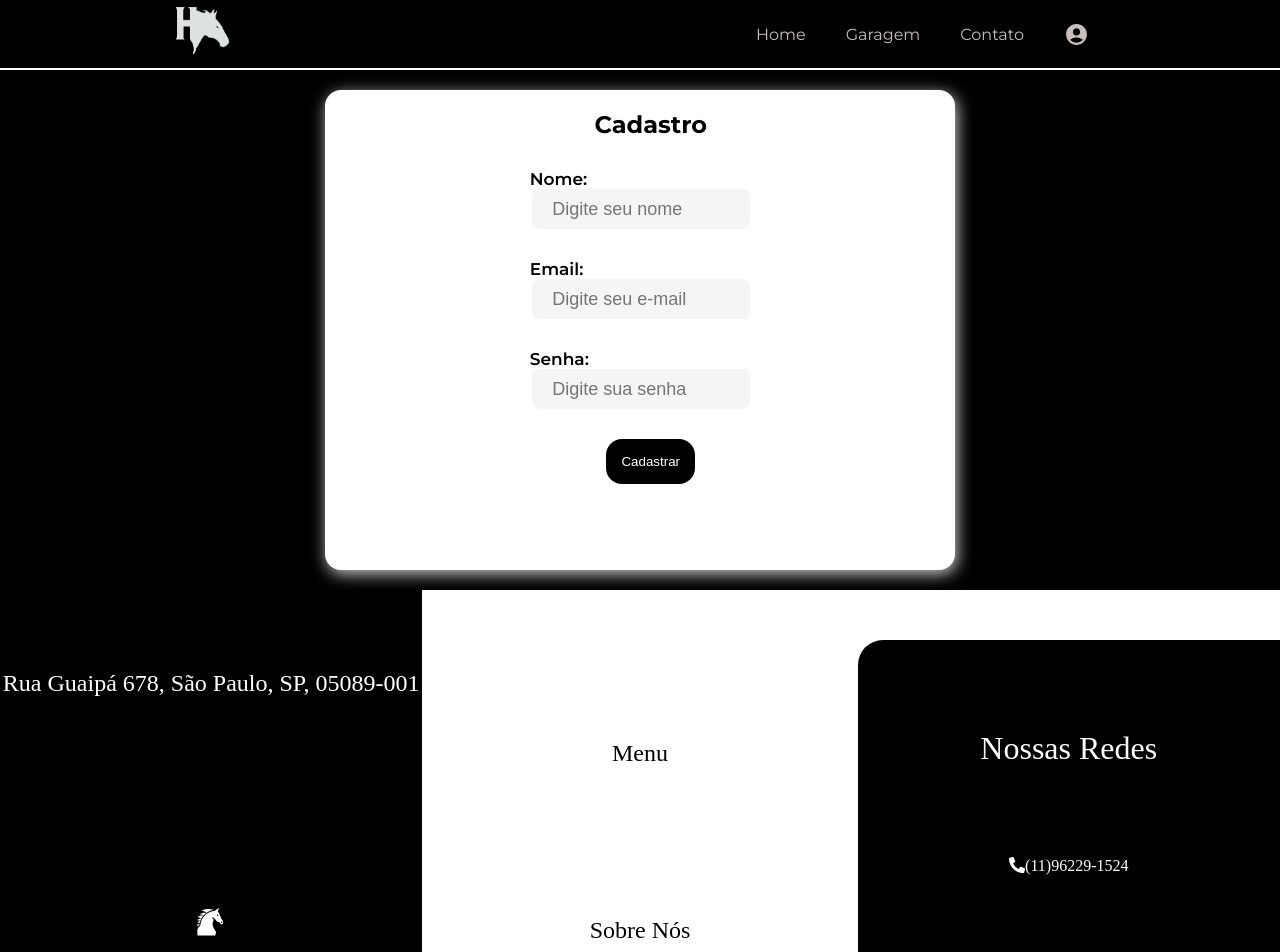
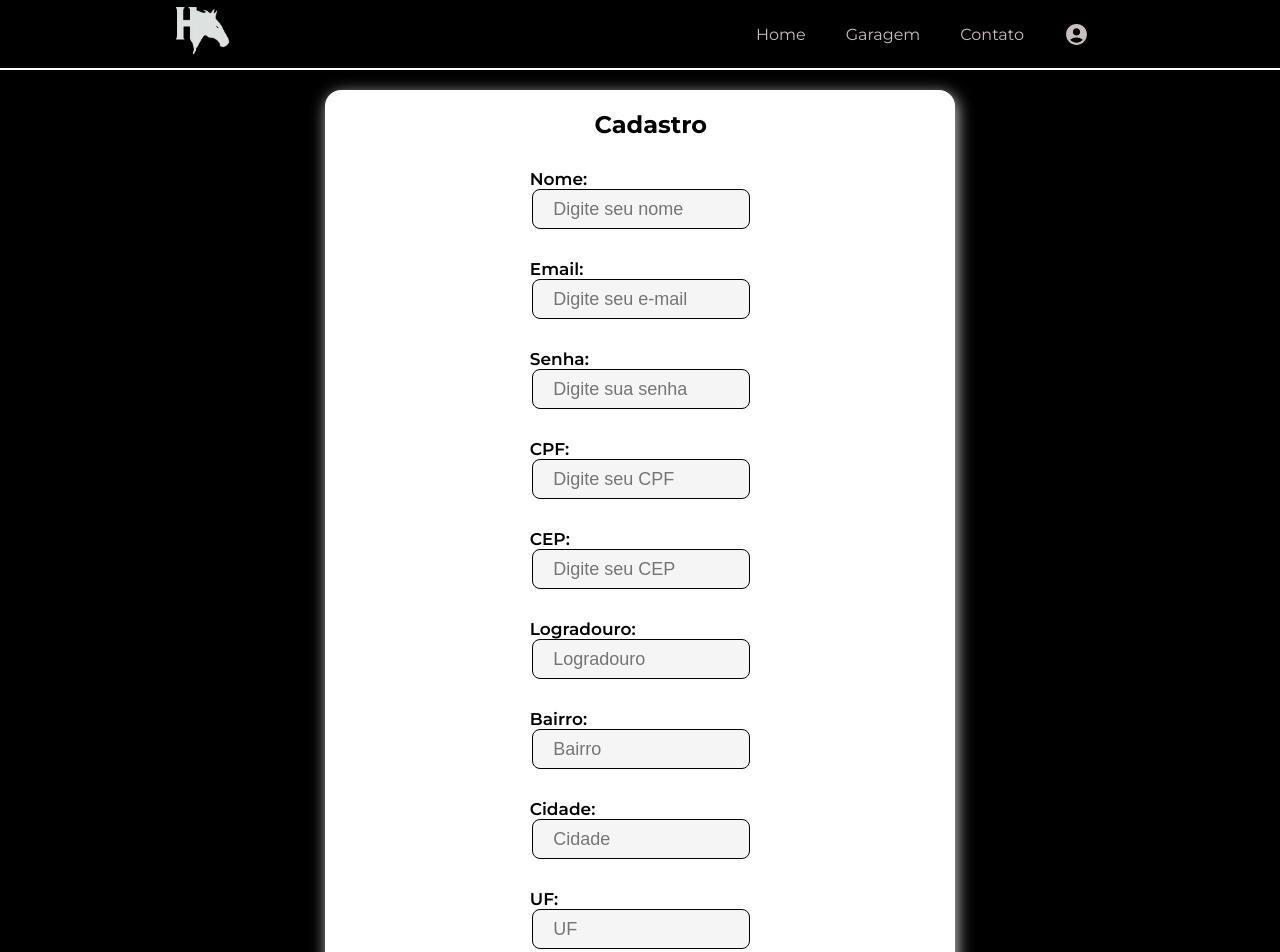
Before and after one commit to lucasma1a/HoistenerTCC, a React (Vite) app: page /cadastro in a window 1280 px wide. Shown: the top 952 px of the page. Built offline with nearby package versions, Linux system fonts and the light colour scheme.

Commit message:
adicionado campos para cadastro de usuário e autopreenchimento com base no cep

```diff
--- a/src/components/CompraCarro/CompraCarro.jsx
+++ b/src/components/CompraCarro/CompraCarro.jsx
@@ -6,7 +6,7 @@ import style from './CompraCarro.module.css';
 const CompraCarro = ({ car }) => {
 
     const navigate = useNavigate()
-    const {reserva ,setReserva} = useContext(AppContext)
+    const {reserva , setReserva} = useContext(AppContext)
 
     let getId = sessionStorage.getItem('id')
     let getToken = sessionStorage.getItem('token')
@@ -19,7 +19,9 @@ const CompraCarro = ({ car }) => {
             navigate('/login')
         } else {
         alert('Reserva efetuada com sucesso')
-        setReserva((count) => count += 1)
+        setReserva((prevReserva) => [...prevReserva, `${car.mark} ${car.model} ${formattedPrice}`])
+        console.log(reserva)
+        handleDelete(car._id)
         navigate('/login')
         }
     }
@@ -31,10 +33,8 @@ const CompraCarro = ({ car }) => {
         } else {
             fetch(`http://localhost:4000/car/${id}`, {
                 method: 'DELETE',
-            }).then((response) => {
-                if(response.status === 200){
-                    console.log('Mikael esteve aki')
-                }
+            }).then(() => {
+                console.log('Carro da exclusão', id)
             })
         }
     }
@@ -126,7 +126,7 @@ const CompraCarro = ({ car }) => {
                             />
                         </label>
 
-                        <button onClick={() => handleDelete(car._id)}>Reservar Carro</button>
+                        <button>Reservar Carro</button>
 
                     </form>
                 </div>
--- a/src/components/DetalhesCarro/DetalhesCarro.jsx
+++ b/src/components/DetalhesCarro/DetalhesCarro.jsx
@@ -35,7 +35,7 @@ export default function DetalhesCarro({infoCar}){
                 <div className={style.desc}>
                     <ul>
                         <li><b>Placa:</b> {infoCar.plate}</li>
-                        <li><b>Data de lançamento:</b> {infoCar.releaseDate}</li>
+                        <li><b>Data de lançamento:</b> {new Date(infoCar.releaseDate).toLocaleDateString()}</li>
                         <li><b>Cor:</b> {infoCar.color}</li>
                     </ul>
 
@@ -48,7 +48,9 @@ export default function DetalhesCarro({infoCar}){
             </div>
 
             <div className={style.btns}>
-                <button onClick={handleAddToCart}> <PiShoppingCartDuotone size={25}/>Adicionar ao Carrinho</button>
+                <Link to={`/compra/${infoCar._id}`}>
+                <button> <PiShoppingCartDuotone size={25}/>Reservar agora</button>
+                </Link>
                 <Link to='/garagem' className={style.btnLink}>
                 <button>Voltar para garagem</button>
                 </Link>
--- a/src/components/FormCadastro/FormCadastro.jsx
+++ b/src/components/FormCadastro/FormCadastro.jsx
@@ -1,20 +1,48 @@
-import React, { useState } from 'react'
-import { useNavigate } from 'react-router-dom'
-import style from './FormCadastro.module.css'
+import React, { useState } from 'react';
+import { useNavigate } from 'react-router-dom';
+import style from './FormCadastro.module.css';
 
 const FormCadastro = () => {
-
-  const navigate = useNavigate()
+  const navigate = useNavigate();
 
   const [novoUsuario, setNovoUsuario] = useState({
     name: '',
     email: '',
-    password: ''
-  })
+    password: '',
+    cpf: '',
+    cep: '',
+    logradouro: '',
+    bairro: '',
+    localidade: '',
+    uf: ''
+  });
 
   const handleChange = (e) => {
-    setNovoUsuario({...novoUsuario, [e.target.name]: e.target.value});
+    const { name, value } = e.target;
+    setNovoUsuario({ ...novoUsuario, [name]: value });
+
+    if (name === 'cep' && value.length === 8) {
+      fetch(`https://viacep.com.br/ws/${value}/json/`)
+        .then(response => response.json())
+        .then(dados => {
+          if (!dados.erro) {
+            setNovoUsuario((prevUsuario) => ({
+              ...prevUsuario,
+              logradouro: dados.logradouro,
+              bairro: dados.bairro,
+              localidade: dados.localidade,
+              uf: dados.uf,
+            }));
+          } else {
+            alert('CEP não encontrado');
           }
+        })
+        .catch(error => {
+          console.error('Erro ao buscar CEP:', error);
+          alert('Erro ao buscar CEP');
+        });
+    }
+  };
 
   const handleSubmit = (e) => {
     e.preventDefault();
@@ -24,17 +52,18 @@ const FormCadastro = () => {
         "Content-Type": "application/json",
       },
       body: JSON.stringify(novoUsuario),
-      }).then(({status}) => {
-        if(status === 400){
-          alert('Já existe um usuário com este email cadastrado')
+    }).then(({ status }) => {
+      if (status === 400) {
+        alert('Já existe um usuário com este email cadastrado');
       } else {
-          alert('Usuário cadastrado')
-          navigate('/login')
+        alert('Usuário cadastrado');
+        navigate('/login');
       }
     });
   };
 
-console.log(novoUsuario)
+  //20220170
+
   return (
     <>
       <div className={style.container}>
@@ -43,38 +72,122 @@ console.log(novoUsuario)
 
           <label>
             Nome:
-            <input type="text"
+            <input
+              type="text"
               placeholder='Digite seu nome'
               onChange={handleChange}
               value={novoUsuario.name}
               name='name'
-            required={true}/>
+              required
+            />
           </label>
 
           <label>
             Email:
-            <input type="email"
+            <input
+              type="email"
               placeholder='Digite seu e-mail'
               onChange={handleChange}
               value={novoUsuario.email}
               name='email'
-            required={true}/>
+              required
+            />
           </label>
 
           <label>
             Senha:
-            <input type="password" placeholder='Digite sua senha'
+            <input
+              type="password"
+              placeholder='Digite sua senha'
               onChange={handleChange}
               value={novoUsuario.password}
               name='password'
-            required={true}/>
+              required
+            />
           </label>
-          <button>Cadastrar</button>
 
+          <label>
+            CPF:
+            <input
+              type="number"
+              placeholder='Digite seu CPF'
+              onChange={handleChange}
+              value={novoUsuario.cpf}
+              name='cpf'
+              required
+            />
+          </label>
+
+          <label>
+            CEP:
+            <input
+              type="number"
+              placeholder='Digite seu CEP'
+              onChange={handleChange}
+              value={novoUsuario.cep}
+              name='cep'
+              maxLength={8}
+              required
+            />
+          </label>
+
+          <label>
+            Logradouro:
+            <input
+              type="text"
+              placeholder='Logradouro'
+              onChange={handleChange}
+              value={novoUsuario.logradouro}
+              name='logradouro'
+              readOnly
+              required
+            />
+          </label>
+
+          <label>
+            Bairro:
+            <input
+              type="text"
+              placeholder='Bairro'
+              onChange={handleChange}
+              value={novoUsuario.bairro}
+              name='bairro'
+              readOnly
+              required
+            />
+          </label>
+
+          <label>
+            Cidade:
+            <input
+              type="text"
+              placeholder='Cidade'
+              onChange={handleChange}
+              value={novoUsuario.localidade}
+              name='localidade'
+              readOnly
+              required
+            />
+          </label>
+
+          <label>
+            UF:
+            <input
+              type="text"
+              placeholder='UF'
+              onChange={handleChange}
+              value={novoUsuario.uf}
+              name='uf'
+              readOnly
+              required
+            />
+          </label>
+
+          <button type="submit">Cadastrar</button>
         </form>
       </div>
     </>
-  )
-}
+  );
+};
 
-export default FormCadastro
+export default FormCadastro;
--- a/src/components/FormCadastro/FormCadastro.module.css
+++ b/src/components/FormCadastro/FormCadastro.module.css
@@ -15,7 +15,7 @@
     gap: 30px;
     padding: 20px 10px;
     width: 45%;
-    height: 60vh;
+    height: auto;
     align-items: center;
     padding-left: 5%;
     padding-bottom: 5%;
@@ -29,11 +29,16 @@
 .form label input{
     margin-left: 1%;
     background-color: whitesmoke;
-    border: none;
+    border: 1px solid black;
     height: 5vh;
     border-radius: 8px;
     width: 90%;
     font-size: 18px;
+    transition: 120ms ease-in-out;
+}
+
+.form label input:focus{
+    border-bottom: 6px solid grey;
 }
 
 .form button{
--- a/src/components/UserLogado/UserLogado.jsx
+++ b/src/components/UserLogado/UserLogado.jsx
@@ -2,25 +2,35 @@ import React, { useContext } from 'react';
 import AppContext from '../../context/AppContext';
 import style from './UserLogado.module.css';
 
-const UserLogado = ({loggedUser}) => {
-
-  const {reserva} = useContext(AppContext)
+const UserLogado = ({ loggedUser }) => {
+  const { reserva } = useContext(AppContext);
+  console.log(reserva);
 
   const handleLogout = () => {
     sessionStorage.removeItem('id');
     sessionStorage.removeItem('token');
-    alert('saindo da sessão...');
-    location.reload()
+    alert('Saindo da sessão...');
+    location.reload();
   };
 
   return (
-    <>
     <div className={style.container}>
-        <h1>Olá {loggedUser.name}</h1>
+      <h1>Olá, {loggedUser.name}</h1>
 
       <div className={style.containerInfo}>
         <p><b>Seu Email:</b> {loggedUser.email}</p>
-          <p><b>Suas Reservas:</b> {reserva ? reserva: <p>Você ainda não reservou nenhum carro</p>}</p>
+        <p><b>Suas Reservas:</b></p>
+        {reserva.length > 0 ? (
+          <ul>
+            {reserva.map((re, index) => (
+              <li key={index}>
+                {re}
+              </li>
+            ))}
+          </ul>
+        ) : (
+          <p>Você ainda não reservou nenhum carro</p>
+        )}
       </div>
 
       <div className={style.containerBtns}>
@@ -29,8 +39,7 @@ const UserLogado = ({loggedUser}) => {
         <button onClick={handleLogout}>Sair</button>
       </div>
     </div>
-    </>
-  )
-}
+  );
+};
 
-export default UserLogado
+export default UserLogado;
--- a/src/context/Provider.jsx
+++ b/src/context/Provider.jsx
@@ -2,7 +2,7 @@ import React, { useState } from 'react';
 import AppContext from './AppContext.jsx';
 
 export const Provider = ({ children }) => {
-    const [reserva, setReserva] = useState(0)
+    const [reserva, setReserva] = useState([])
     const [userLogado, setUserLogado] = useState({
         name: '',
         password: '',
```
Also changed, not shown: src/routes/Login/Login.jsx (+0 -7 lines). Lines whose indentation alone changed are shown as unchanged.
